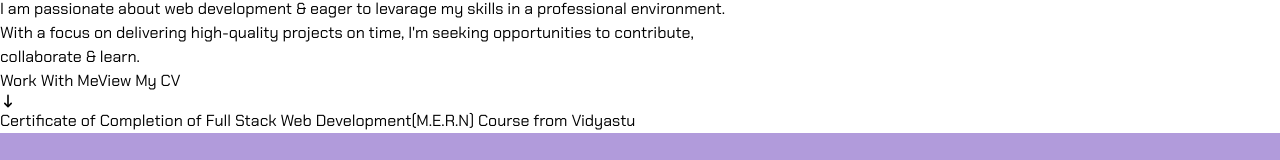
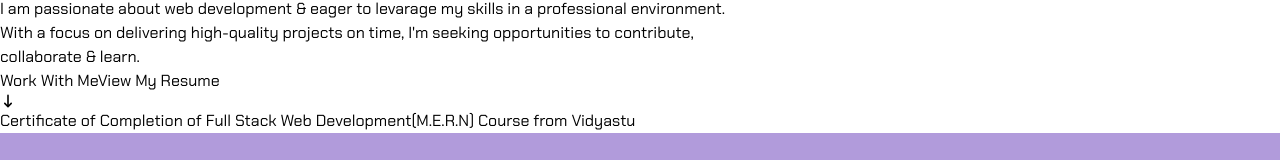
Before and after one commit to PAulAmIC79/paulami-choudhury-portfolio, a React (Vite) app: page / in a window 1280 px wide. Shown: the part 139-299 px from the top of the page. Built offline with nearby package versions, Linux system fonts and the light colour scheme; the HTML template or start-up script is replaced by a standard one.

Commit message:
changes in about

```diff
--- /dev/null
+++ b/src/CVLink.jsx
@@ -0,0 +1,11 @@
+import React from 'react'
+
+const CVLink = () => {
+  return (
+    <a href="paulami_choudhury_cv.pdf" target="_blank" rel="noreferrer" >
+    View My Resume
+</a>
+  )
+}
+
+export default CVLink
--- a/src/Resume.jsx
+++ /dev/null
@@ -1,11 +0,0 @@
-import React from 'react';
-
-function Resume() {
-    return (
-<a href="paulami_choudhury_cv.pdf" target="_blank" rel="noreferrer" >
-    View My CV
-</a>
-    );
-}
-
-export default Resume;
--- a/src/components/About.jsx
+++ b/src/components/About.jsx
@@ -1,6 +1,6 @@
 import React from "react";
 import { HiArrowNarrowDown } from "react-icons/hi";
-import Resume from "../Resume";
+import CVLink from "../CVLink";
 import Certificate from "../certificate";
 
 export default function About() {
@@ -26,7 +26,7 @@ export default function About() {
             <a
               href="/"
               className="ml-4 inline-flex text-gray-400 bg-gray-800 border-0 py-2 px-6 focus:outline-none hover:bg-gray-700 hover:text-white rounded text-lg">
-              <Resume /><HiArrowNarrowDown className="h-12 lg:w-4 lg:h-7 ml-1" />
+              <CVLink /><HiArrowNarrowDown className="h-12 lg:w-4 lg:h-7 ml-1" />
             </a>
           </div>
           <div className="flex justify-items-start mt-5">
```
